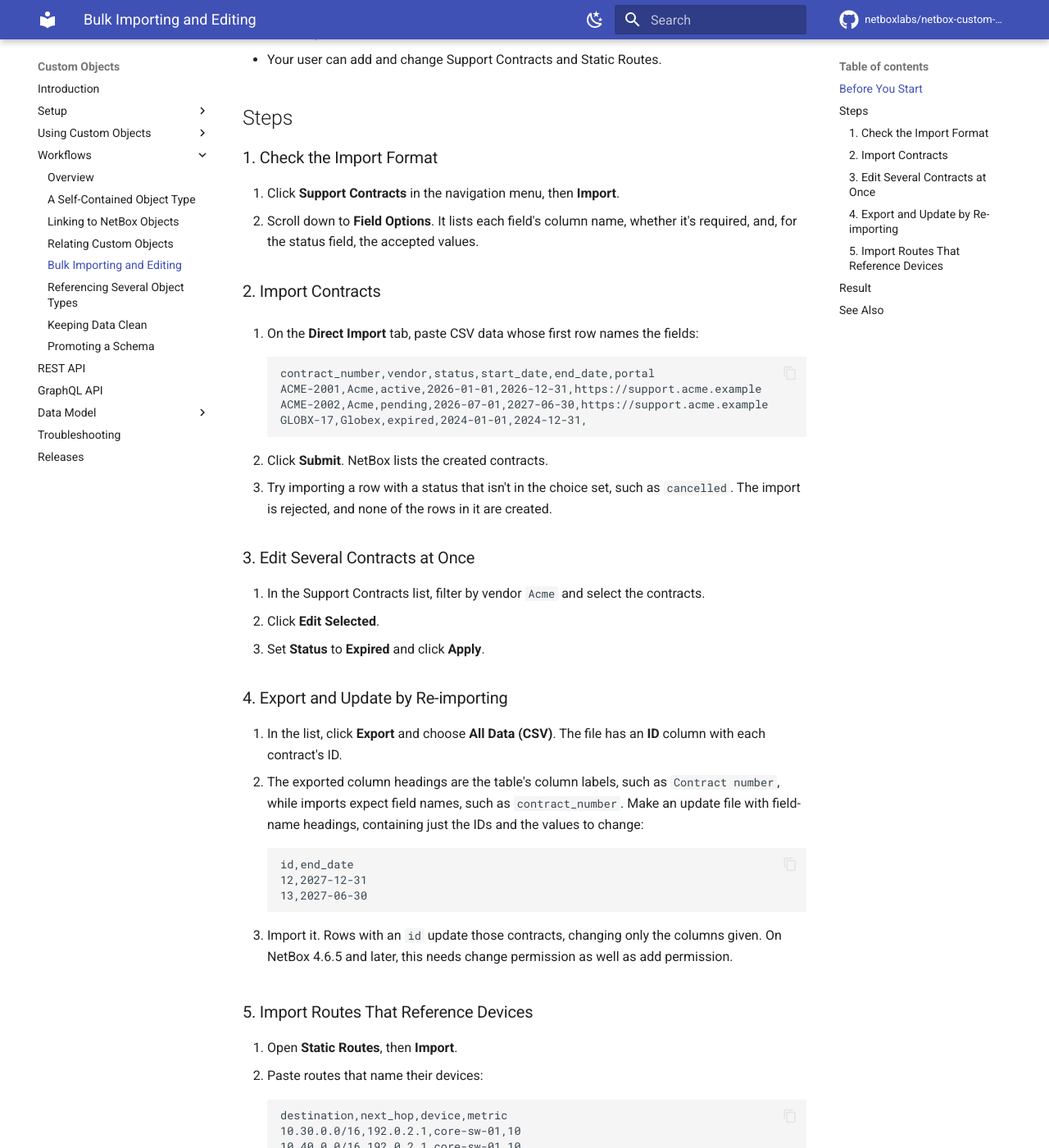
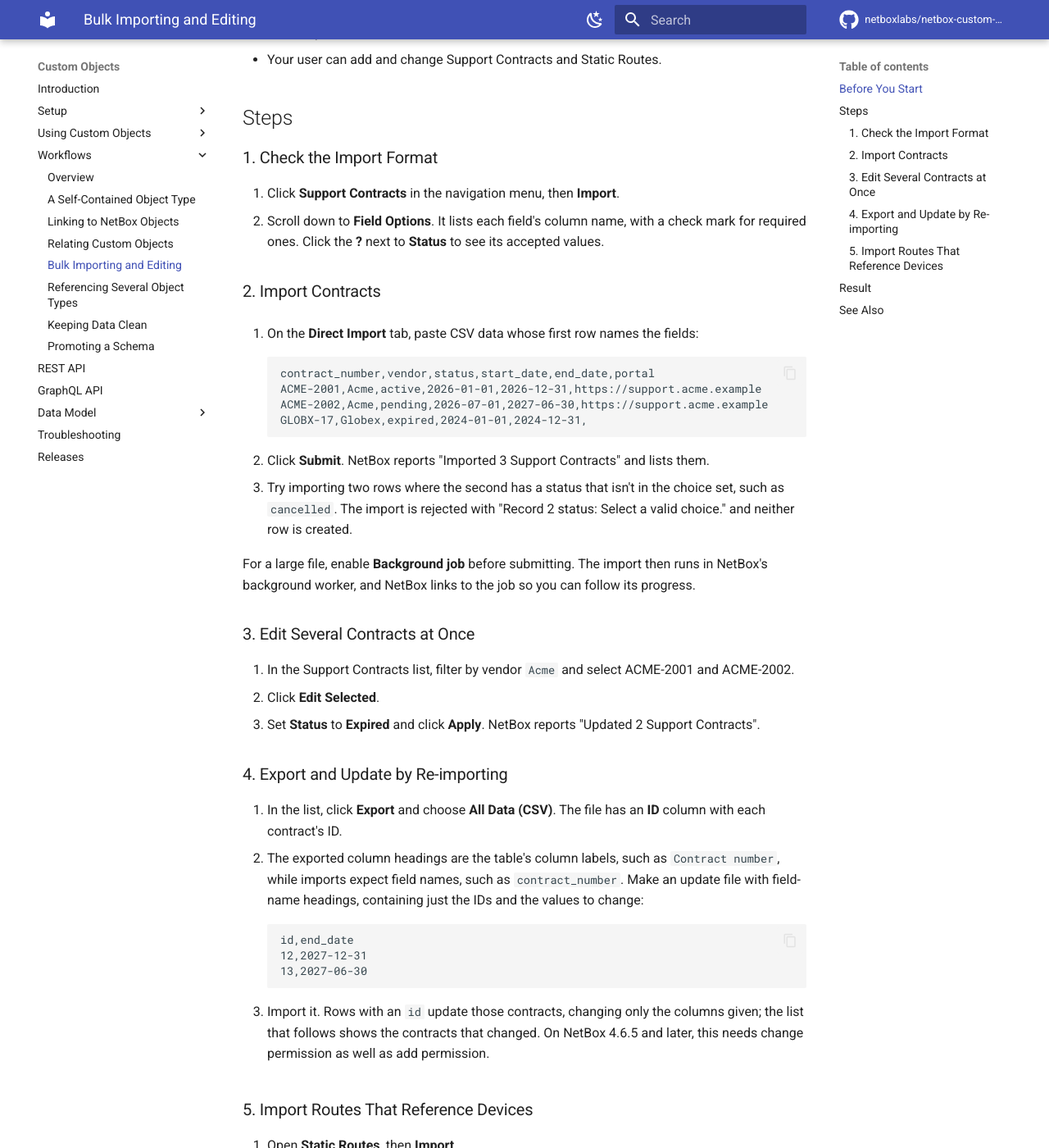
Before and after one commit to netboxlabs/netbox-custom-objects, an MkDocs documentation site: the page built from docs/workflows/bulk-import.md, in a window 1280 px wide and 1400 px high, scrolled down 525 px. Shown: the whole window at 82% size. Built offline with MkDocs 1.6.1 and Material for MkDocs 9.7.7, drawn with Linux system fonts in a browser that asks for light colours; comment, search, counter and statistics services are not loaded; some of the changed text lies outside the part shown.

Commit message:
docs: correct the bulk import workflow after a walkthrough
Describe how Field Options marks required fields and lists choices,
give the actual messages for a successful and a rejected import, and
the rows to select for the bulk edit. Mention the Background job
option for large imports.

Co-Authored-By: Claude Opus 5.5 <noreply@anthropic.com>

````diff
--- a/docs/workflows/bulk-import.md
+++ b/docs/workflows/bulk-import.md
@@ -18,7 +18,7 @@
 ### 1. Check the Import Format
 
 1. Click **Support Contracts** in the navigation menu, then **Import**.
-2. Scroll down to **Field Options**. It lists each field's column name, whether it's required, and, for the status field, the accepted values.
+2. Scroll down to **Field Options**. It lists each field's column name, with a check mark for required ones. Click the **?** next to **Status** to see its accepted values.
 
 ### 2. Import Contracts
 
@@ -31,14 +31,16 @@
     GLOBX-17,Globex,expired,2024-01-01,2024-12-31,
     ```
 
-2. Click **Submit**. NetBox lists the created contracts.
-3. Try importing a row with a status that isn't in the choice set, such as `cancelled`. The import is rejected, and none of the rows in it are created.
+2. Click **Submit**. NetBox reports "Imported 3 Support Contracts" and lists them.
+3. Try importing two rows where the second has a status that isn't in the choice set, such as `cancelled`. The import is rejected with "Record 2 status: Select a valid choice." and neither row is created.
+
+For a large file, enable **Background job** before submitting. The import then runs in NetBox's background worker, and NetBox links to the job so you can follow its progress.
 
 ### 3. Edit Several Contracts at Once
 
-1. In the Support Contracts list, filter by vendor `Acme` and select the contracts.
+1. In the Support Contracts list, filter by vendor `Acme` and select ACME-2001 and ACME-2002.
 2. Click **Edit Selected**.
-3. Set **Status** to **Expired** and click **Apply**.
+3. Set **Status** to **Expired** and click **Apply**. NetBox reports "Updated 2 Support Contracts".
 
 ### 4. Export and Update by Re-importing
 
@@ -51,7 +53,7 @@
     13,2027-06-30
     ```
 
-3. Import it. Rows with an `id` update those contracts, changing only the columns given. On NetBox 4.6.5 and later, this needs change permission as well as add permission.
+3. Import it. Rows with an `id` update those contracts, changing only the columns given; the list that follows shows the contracts that changed. On NetBox 4.6.5 and later, this needs change permission as well as add permission.
 
 ### 5. Import Routes That Reference Devices
 
@@ -64,7 +66,7 @@
     10.40.0.0/16,192.0.2.1,core-sw-01,10
     ```
 
-3. Click **Submit**. Each route is linked to the device named `core-sw-01`.
+3. Click **Submit**. NetBox reports "Imported 2 Static Routes", each linked to the device named `core-sw-01`.
 
 Object fields identify the objects they reference by a natural identifier, here the device's name. See [Import and Export](../import-export.md) for how that identifier is chosen, and for referencing custom objects, which usually have to be identified by ID.
 
````
